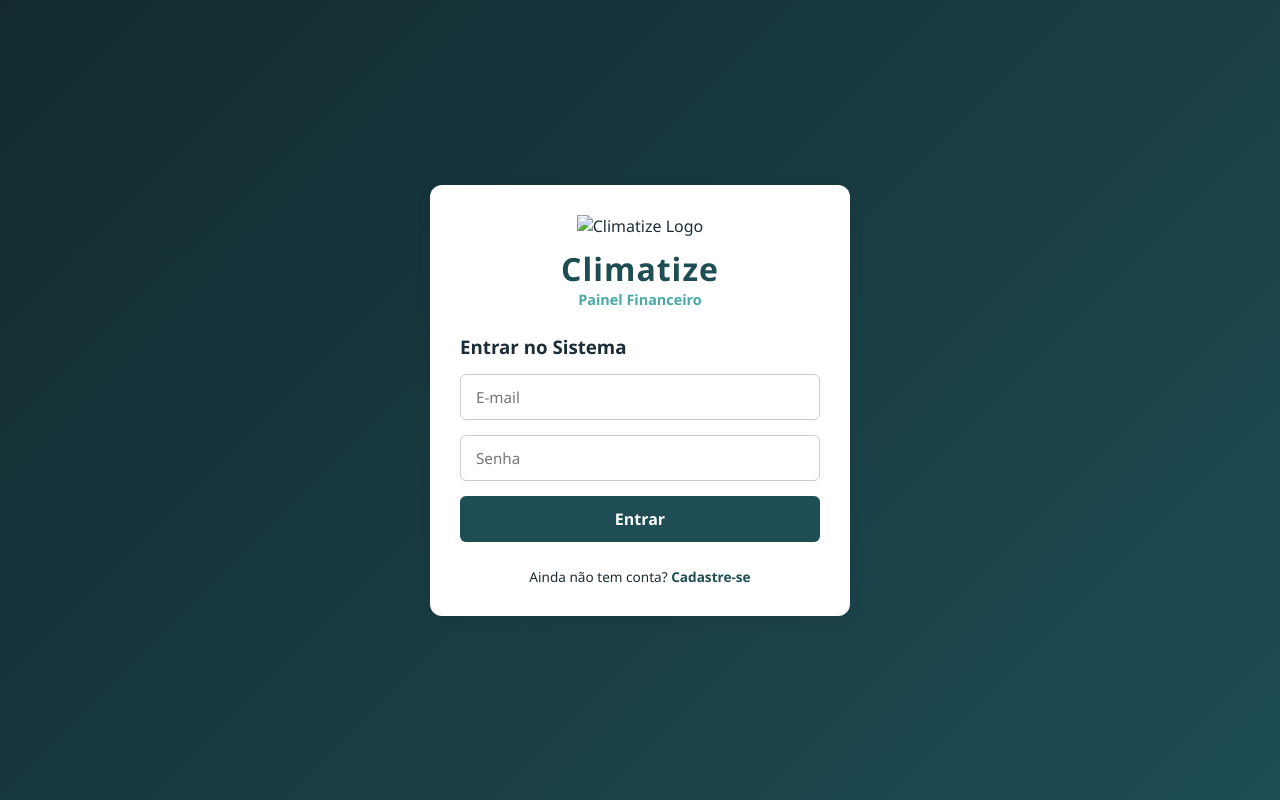
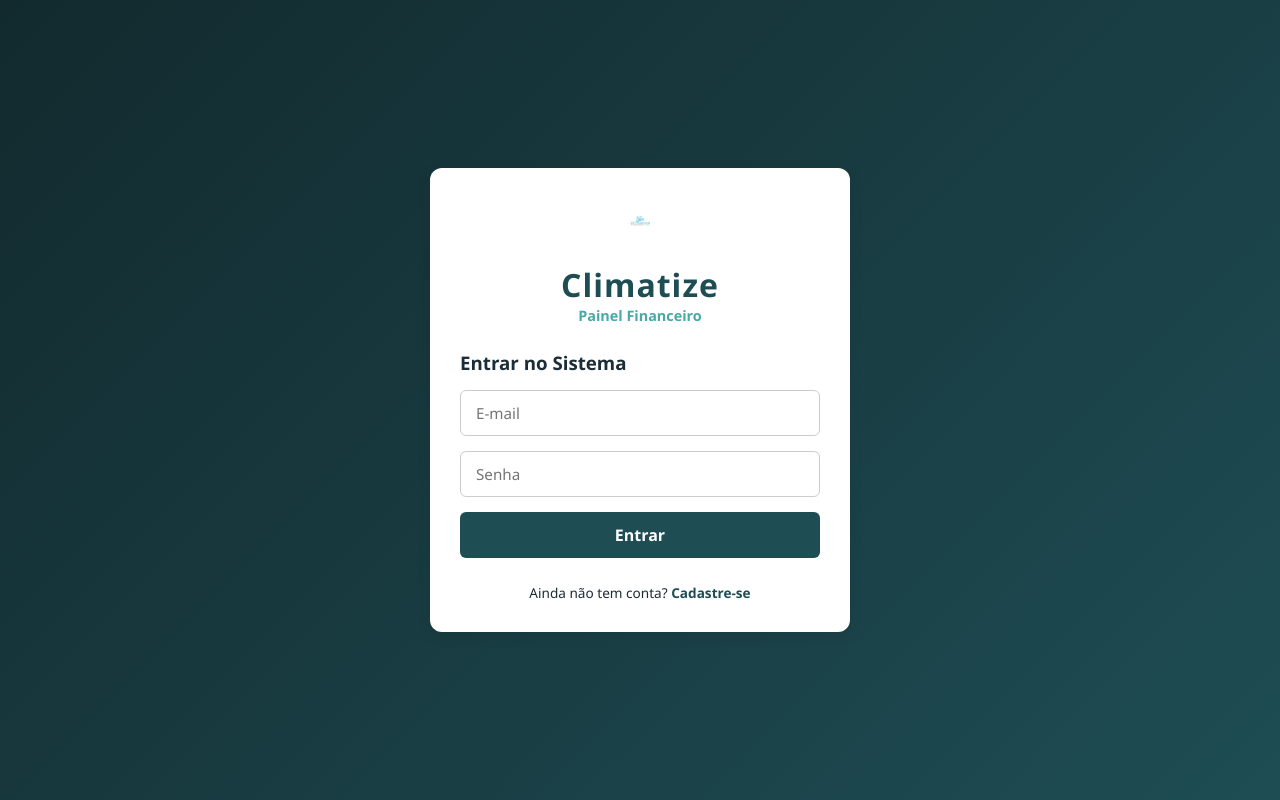
Before and after one commit to ayranalmeidads-bot/climatizefinan, a plain HTML site: page index.html in a window 1280 px wide. Drawn offline with nearby package versions, Linux system fonts and the light colour scheme.

Commit message:
index.html

```diff
--- a/index.html
+++ b/index.html
@@ -25,7 +25,7 @@
     <section id="auth-screen" class="screen active">
         <div class="auth-card">
             <div class="logo-container">
-                <img src="img/climatize.png" alt="Climatize Logo" style="max-height: 50px; margin-bottom: 10px;">
+                <img src="climatize.png" alt="Climatize Logo" style="max-height: 50px; margin-bottom: 10px;">
                 <h2>Climatize</h2>
                 <p>Painel Financeiro</p>
             </div>
@@ -70,7 +70,7 @@
         <!-- Header com Logo e Ações -->
         <header class="top-bar">
             <div class="logo-area">
-                <img src="img/climatize.png" alt="Climatize Logo" class="brand-logo">
+                <img src="climatize.png" alt="Climatize Logo" class="brand-logo">
             </div>
             <div style="display: flex; gap: 10px;">
                 <button id="btn-alterar-senha" class="btn-logout">Alterar Senha</button>
```
